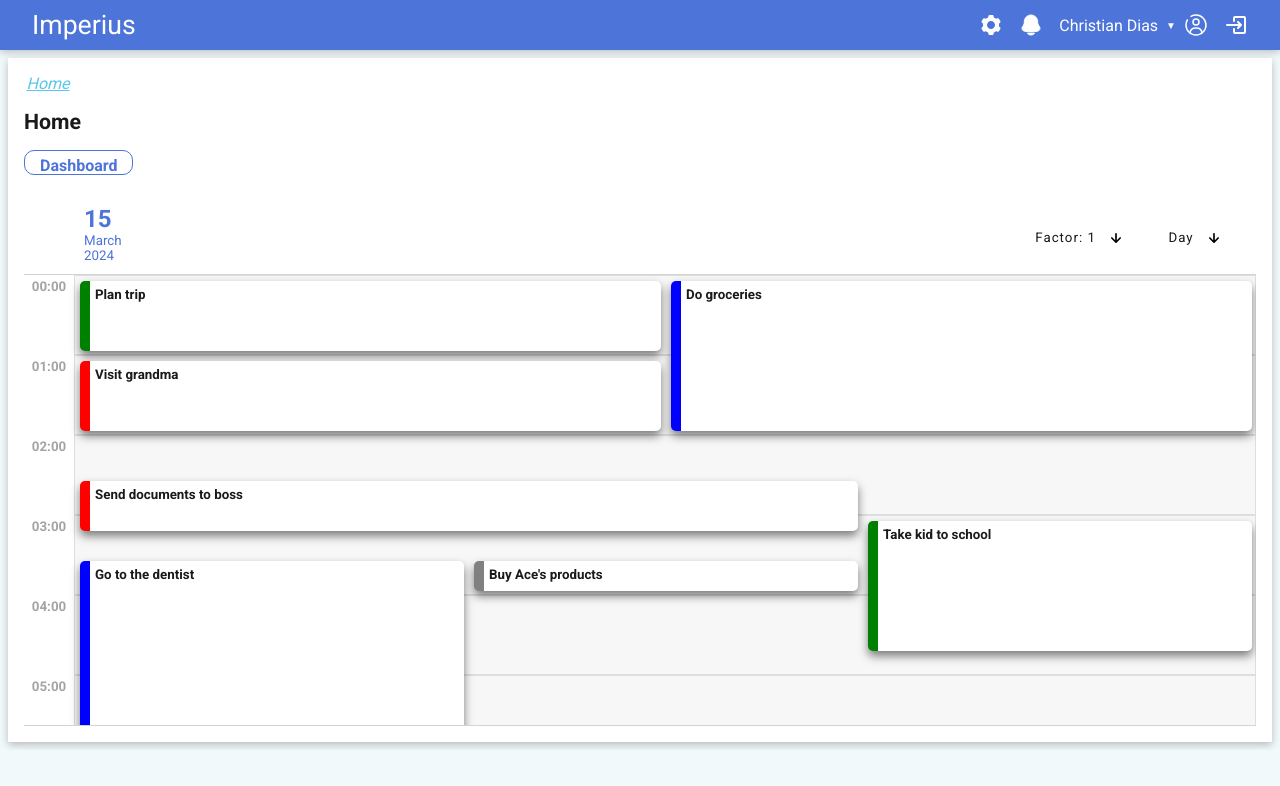
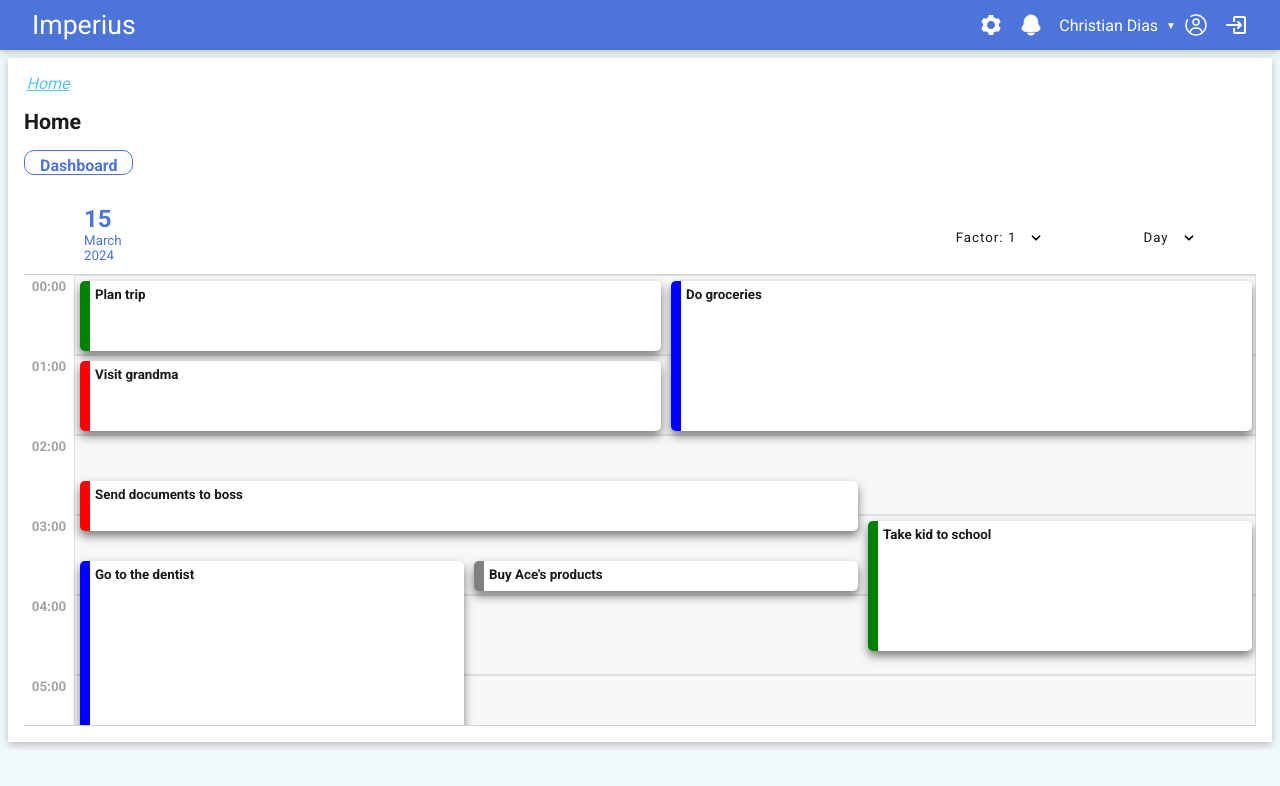
Before and after one commit to christianltdias/app, a Next.js app: page / in a window 1280 px wide. Shown: the top 786 px of the page. Built offline with nearby package versions, Linux system fonts and the light colour scheme.

Commit message:
added control to all pages

```diff
--- a/components/buttons/dropdown/common/dropdown.common.module.sass
+++ b/components/buttons/dropdown/common/dropdown.common.module.sass
@@ -4,6 +4,8 @@
   width: fit-content
 
   label, a
+    user-select: none
+
     &.fixed
       &.primary
         color: white
@@ -54,7 +56,7 @@
     position: relative
     font-weight: 500
     font-size: 10pt
-    min-width: 100px
+    min-width: 150px
     line-height: 2
     width: fit-content
     padding: 5px 20px
@@ -93,13 +95,13 @@
     pointer-events: auto
 
   .dropdown:not(:checked) + label .uil
-    font-size: 24px
+    font-size: 10pt
     margin-left: 10px
     transition: transform 200ms linear
 
   .dropdown:checked + label .uil
     transform: rotate(180deg)
-    font-size: 24px
+    font-size: 10pt
     margin-left: 10px
     transition: transform 200ms linear
 
@@ -153,7 +155,7 @@
     color: #fff
     transition: all 200ms linear
     font-weight: 500
-    font-size: 15px
+    font-size: 10pt
     border-radius: 2px
     padding: 5px 0
     padding-left: 20px
@@ -171,7 +173,7 @@
     -ms-flex-pack: distribute
 
   a .uil
-    font-size: 22px
+    font-size: 10pt
 
   .dropdown-sub:checked + label,
   .dropdown-sub:not(:checked) + label
@@ -179,7 +181,7 @@
     color: #fff
     transition: all 200ms linear
     font-weight: 500
-    font-size: 15px
+    font-size: 10pt
     border-radius: 2px
     padding: 5px 0
     padding-left: 20px
@@ -198,7 +200,7 @@
 
   .dropdown-sub:checked + label .uil,
   .dropdown-sub:not(:checked) + label .uil
-    font-size: 22px
+    font-size: 10pt
 
   .dropdown-sub:not(:checked) + label .uil
     transition: transform 200ms linear
@@ -225,7 +227,7 @@
     max-height: 999px
 
   .section-dropdown-sub a
-    font-size: 14px
+    font-size: 10pt
 
   .section-dropdown-sub a .uil
-    font-size: 20px
+    font-size: 10pt
--- a/components/buttons/dropdown/common/dropdown.common.tsx
+++ b/components/buttons/dropdown/common/dropdown.common.tsx
@@ -9,9 +9,11 @@ type DropdownItem = {
   items?: DropdownItem[];
 };
 
+export type DropdownColors = 'primary' | 'secondary' | 'white';
+
 type DropdownProps = {
   placeholder: string;
-  color: 'primary' | 'secondary' | 'white';
+  color: DropdownColors;
   items?: DropdownItem[];
   isSelection?: boolean;
 };
@@ -37,8 +39,6 @@ export default function Dropdown({ placeholder, items = [], color = 'white', isS
             type="checkbox"
             id={`dropdown-${item.title}-sub`}
             name={`dropdown-${item.title}-sub`}
-            // id="dropdown-sub"
-            // name="dropdown-sub"
           />
           <label className={concatStyles(styles["for-dropdown-sub"], styles[color])} htmlFor={`dropdown-${item.title}-sub`}>
             {item.title} <Unicons.UilPlus className={styles["uil"]} size="20" color="white" />
@@ -55,7 +55,7 @@ export default function Dropdown({ placeholder, items = [], color = 'white', isS
     return (
       <a href="#" onClick={(e) => handleClick(e, item)} className={styles[color]}>
         {item.title}
-        <Unicons.UilArrowRight className={styles["uil"]} size="20" color="white" />
+        <Unicons.UilAngleRight className={styles["uil"]} size="20" color="white" />
       </a>
     );
   };
@@ -71,7 +71,7 @@ export default function Dropdown({ placeholder, items = [], color = 'white', isS
             name={`dropdown-${placeholder}`}
           />
           <label className={concatStyles(styles["for-dropdown"], styles["fixed"], styles[color])} htmlFor={`dropdown-${placeholder}`}>
-            {isSelection && selected ? selected.title : placeholder} <Unicons.UilArrowDown className={styles["uil"]} size="20" color={color !== 'white' ? 'white' : 'black' } />
+            {isSelection && selected ? selected.title : placeholder} <Unicons.UilAngleDown className={styles["uil"]} size="20" color={color !== 'white' ? 'white' : 'black' } />
           </label>
           {items.length > 0 && (
             <div className={styles["section-dropdown"]}>
--- a/components/calendar/views/controls/calendar.controls.module.sass
+++ b/components/calendar/views/controls/calendar.controls.module.sass
@@ -3,3 +3,4 @@
   flex-direction: row
   height: 30px
   align-self: center
+  gap: 20px
--- a/components/calendar/views/controls/calendar.controls.tsx
+++ b/components/calendar/views/controls/calendar.controls.tsx
@@ -1,21 +1,33 @@
 import { useAppDispatch, useAppSelector } from "../../../../states/hooks";
-import { setFactor, setView } from "../../../../states/slices/components/calendar/calendar.slice";
+import {
+  setFactor,
+  setView,
+} from "../../../../states/slices/components/calendar/calendar.slice";
 import { CalendarView } from "../../../../types/calendar.types";
 import { getEnumByIndex } from "../../../../utils/enum.utils";
-import Dropdown from "../../../buttons/dropdown/common/dropdown.common";
+import Dropdown, { DropdownColors } from "../../../buttons/dropdown/common/dropdown.common";
 import styles from "./calendar.controls.module.sass";
 
-type CalendarControlsProps = {};
+type CalendarControlsProps = {
+  selectFactor?: boolean;
+  selectView?: boolean;
+  color?: DropdownColors;
+};
 
-export default function CalendarControls({}: CalendarControlsProps) {
+export default function CalendarControls({
+  selectFactor = true,
+  selectView = true,
+  color = 'white',
+}: CalendarControlsProps) {
   const dispatch = useAppDispatch();
   const factor = useAppSelector((state) => state.calendar.factor);
   const view = useAppSelector((state) => state.calendar.view);
 
   return (
     <div className={styles["calendar-day-header-controls"]}>
+      {selectFactor && (
         <Dropdown
-        color="white"
+          color={color}
           items={[
             {
               title: "1",
@@ -28,9 +40,11 @@ export default function CalendarControls({}: CalendarControlsProps) {
           ]}
           placeholder={`Factor: ${factor}`}
         />
+      )}
+      {selectView && (
         <Dropdown
           isSelection
-        color="white"
+          color={color}
           items={[
             {
               title:
@@ -56,6 +70,7 @@ export default function CalendarControls({}: CalendarControlsProps) {
           ]}
           placeholder={CalendarView[getEnumByIndex<string>(CalendarView, view)]}
         />
+      )}
     </div>
   );
 }
--- a/components/calendar/views/month/calendar.month.view.module.sass
+++ b/components/calendar/views/month/calendar.month.view.module.sass
@@ -24,27 +24,35 @@ $header-padding: 10px
     .calendar-month-header
       background-color: white
       position: sticky
+      width: 100%
       height: 50px
       top: 0
       z-index: 100
       display: flex
-      justify-content: space-between
+      flex-direction: column
+      align-items: flex-end
       height: $header-width
       border-bottom: 1px solid #d3d3d3
 
-      .calendar-month-title
-        margin: 0
-        width: calc(100%/7)
-        cursor: pointer
-        padding: 10px 0
-        font-size: 12pt
+      .calendar-month-row
+        width: 100%
         display: flex
-        justify-content: flex-end
-        flex-direction: column
-        align-items: center
+        flex-direction: row
+        justify-content: space-between
 
-        &.weekend-day
-          color: $error-color
+        .calendar-month-title
+          margin: 0
+          width: calc(100%/7)
+          cursor: pointer
+          padding: 10px 0
+          font-size: 12pt
+          display: flex
+          justify-content: flex-end
+          flex-direction: column
+          align-items: center
+
+          &.weekend-day
+            color: $error-color
 
     .calendar-month-table-wrapper
       position: relative
--- a/components/calendar/views/month/calendar.month.view.tsx
+++ b/components/calendar/views/month/calendar.month.view.tsx
@@ -8,6 +8,7 @@ import styles from "./calendar.month.view.module.sass";
 import { concatStyles } from "../../../../utils/styles.utils";
 import { getEnumIndex } from "../../../../utils/enum.utils";
 import { DayOfWeek } from "../../../../types/dates";
+import CalendarControls from "../controls/calendar.controls";
 
 type CalendarMonthViewProps = {
   currentDay: Date;
@@ -65,6 +66,10 @@ export default function CalendarMonthView({
     <div className={styles["calendar-month-container"]}>
       <div className={styles["calendar-month-main-wrapper"]} ref={wrapperRef}>
         <div className={styles["calendar-month-header"]}>
+          <div>
+            <CalendarControls selectFactor={false} />
+          </div>
+          <div className={styles["calendar-month-row"]}>
             {week.map((day) => (
               <p className={concatStyles(
                 styles["calendar-month-title"],
@@ -74,6 +79,7 @@ export default function CalendarMonthView({
                 : ""
               )}>{day.dayOfWeek}</p>
             ))}
+          </div>
         </div>
 
         <div className={styles["calendar-month-table-wrapper"]}>
--- a/components/calendar/views/week/calendar.week.view.module.sass
+++ b/components/calendar/views/week/calendar.week.view.module.sass
@@ -29,6 +29,7 @@ $header-padding: 10px
       align-items: flex-end
       height: $header-width
       border-bottom: 1px solid #d3d3d3
+      z-index: 100
 
       .calendar-week-row
         padding-left: 50px
```
Lines whose indentation alone changed are shown as unchanged.
